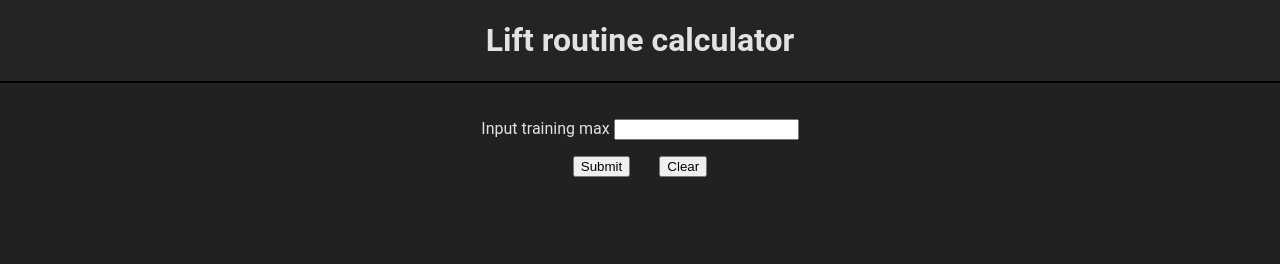
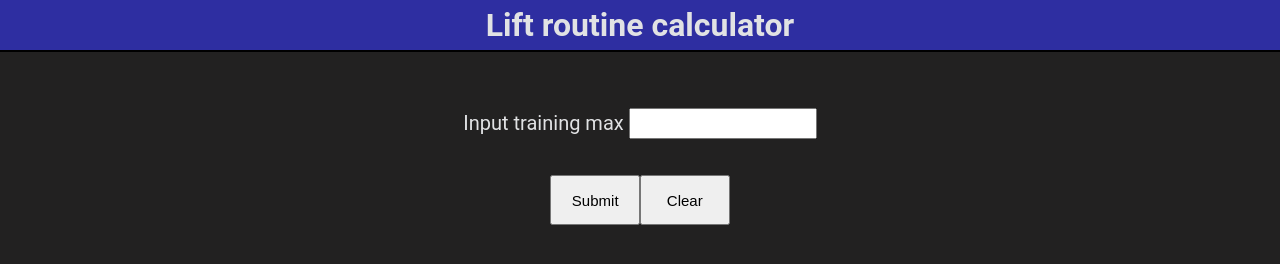
Before and after one commit to Solphilos/lift-calculator, a plain HTML site: page index.html in a window 1280 px wide. Drawn offline with Linux system fonts and the light colour scheme.

Commit message:
minor style changes for desktop

```diff
--- a/script.js
+++ b/script.js
@@ -17,13 +17,14 @@ const popResults = (week, x, y, z) => {
    newResults.appendChild(firstSet);
    newResults.appendChild(secondSet);
    newResults.appendChild(thirdSet);
-   weekNum.textContent = 'Week' + week
+   weekNum.textContent = 'Week ' + week
    weekNum.style.fontWeight = "bold";
-   weekNum.style.fontSize = "1rem";
+   weekNum.style.fontSize = "2rem";
    firstSet.textContent = x;
    secondSet.textContent = y;
    thirdSet.textContent = z;
    newResults.style.border = "solid grey 1px";
+   newResults.style.borderRadius = "5px";
    newResults.classList.add('newResults');
    newResults.setAttribute('id', 'newResults');
 
--- a/style.css
+++ b/style.css
@@ -1,6 +1,7 @@
 :root {
   --main-bg-color: rgb(34, 33, 33);
   --title-font: #e1e2e4;
+  --header: rgb(46, 46, 161);
 }
 
 body {
@@ -17,9 +18,12 @@ body {
 }
 
 .header {
+  height: 50px;
+  background-color: var(--header);
   display: flex;
   justify-content: center;
   align-items: center;
+  border-bottom: solid black 2px;
   color: var(--title-font);
 }
 
@@ -50,6 +54,7 @@ body {
   display: flex;
   flex-direction: column;
   align-items: center;
+  gap: 20px;
 }
 
 .newResults {
@@ -86,7 +91,8 @@ body {
     }
 
     .header {
-      background-color: rgb(36, 36, 36);
+      height: 50px;
+      background-color: var(--header);
       display: flex;
       justify-content: center;
       align-items: center;
@@ -103,13 +109,31 @@ body {
     }
 
     .inputMaxes {
-      width: 30%;
+      width: 40%;
       display: flex;
       justify-content: space-between;
+      align-items: center;
       margin-top: 20px;
       margin-bottom: 20px;
-      font-size: 16px;
+      font-size: 20px;
+      padding: 20px;
+    }
 
+    #maxInput {
+      height: 25px;
+      width: 180px;
+      font-size: 20px;
+    }
+
+    .inputMaxes button {
+      height: 50px;
+      width: 110px;
+      font-size: 15px;
+    }
+
+    .buttonBox {
+      width: 35%;
+      margin-top: 20px;
     }
 
     .results {
```
